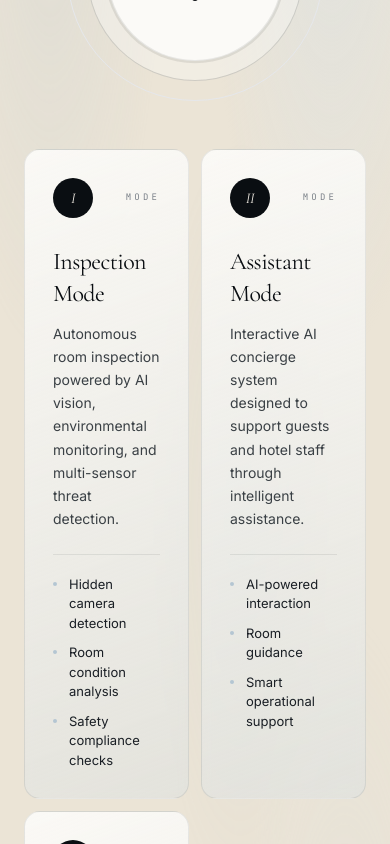
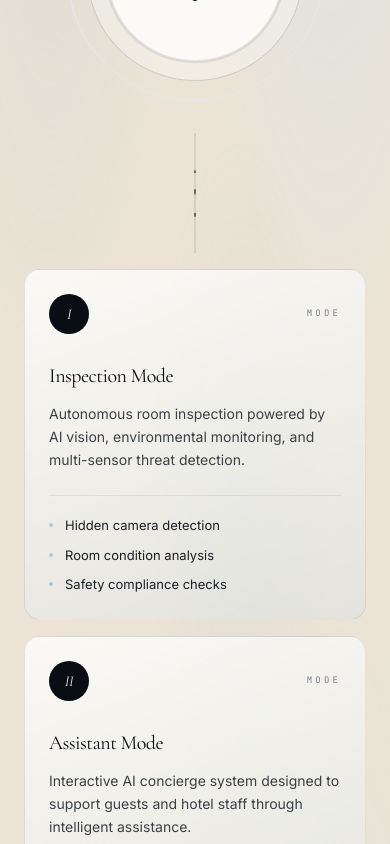
Before and after one commit to Askenti/turtle-bot, a React (Vite) app: page / in a window 390 px wide. Shown: the part 3700-4544 px from the top of the page. Built offline with nearby package versions, Linux system fonts and the light colour scheme.

Commit message:
feat: enhance ContactSection with video playback control and update EcosystemSection layout for mobile responsiveness

```diff
--- a/src/sections/ContactSection.tsx
+++ b/src/sections/ContactSection.tsx
@@ -1,3 +1,4 @@
+import { useEffect, useRef } from 'react';
 import { useScrollReveal } from '../lib/useScrollReveal';
 import { navigateToFloor } from '../data/floors';
 
@@ -102,6 +103,15 @@ function MemberCard({ member, index }: { member: Member; index: number }) {
 export default function ContactSection() {
   const [ref, revealed] = useScrollReveal<HTMLElement>();
 
+  // React doesn't reliably set the muted DOM property via JSX props —
+  // force it off imperatively so the browser plays audio.
+  const videoRef = useRef<HTMLVideoElement>(null);
+  useEffect(() => {
+    if (videoRef.current) {
+      videoRef.current.muted = false;
+    }
+  }, []);
+
   return (
     <section
       ref={ref}
@@ -179,6 +189,7 @@ export default function ContactSection() {
           </div>
 
           <video
+            ref={videoRef}
             src="/videos/demo.mp4"
             controls
             playsInline
--- a/src/sections/DetectionSection.tsx
+++ b/src/sections/DetectionSection.tsx
@@ -204,16 +204,9 @@ export default function DetectionSection() {
             fill="none"
             aria-hidden="true"
           >
-            {/* Faint static base tracks */}
             <path d="M500 10 Q 500 60 180 95" stroke="rgba(10,14,18,0.18)" strokeWidth="1" />
             <path d="M500 10 L 500 95"        stroke="rgba(10,14,18,0.18)" strokeWidth="1" />
             <path d="M500 10 Q 500 60 820 95" stroke="rgba(10,14,18,0.18)" strokeWidth="1" />
-            {/*
-              GPU-composited signal dots via CSS Motion Path.
-              offset-path travels the same curves; the browser handles position
-              internally as a transform — zero repaints, fully smooth.
-              Dots travel branch→node (100%→0%) = signal converging inward.
-            */}
             <circle r="3" fill="rgba(10,14,18,0.88)" className="signal-dot"
               style={{ offsetPath: "path('M500 10 Q 500 60 180 95')" } as React.CSSProperties} />
             <circle r="3" fill="rgba(10,14,18,0.88)" className="signal-dot"
@@ -222,8 +215,20 @@ export default function DetectionSection() {
               style={{ offsetPath: "path('M500 10 Q 500 60 820 95')", animationDelay: '-1.6s' } as React.CSSProperties} />
           </svg>
 
+          {/* Mobile vertical connector with animated signal dots */}
+          <div className="flex flex-col items-center md:hidden -mt-4 mb-4">
+            {[0, 1, 2].map((i) => (
+              <svg key={i} width="2" height="44" viewBox="0 0 2 44" fill="none" aria-hidden="true">
+                <line x1="1" y1="0" x2="1" y2="44"
+                      stroke="rgba(10,14,18,0.18)" strokeWidth="1" />
+                <circle r="3" cx="1" fill="rgba(10,14,18,0.88)" className="signal-dot"
+                        style={{ offsetPath: "path('M1 0 L1 44')", animationDelay: `${-i * 0.8}s` } as React.CSSProperties} />
+              </svg>
+            ))}
+          </div>
+
           {/* 3 branch cards */}
-          <div className="relative grid grid-cols-2 md:grid-cols-3 gap-3 md:gap-5 md:gap-6 w-full max-w-[1100px] mx-auto">
+          <div className="relative grid grid-cols-1 md:grid-cols-3 gap-4 md:gap-5 w-full max-w-[1100px] mx-auto">
             {BRANCHES.map((b, i) => (
               <article
                 key={b.title}
--- a/src/sections/EcosystemSection.tsx
+++ b/src/sections/EcosystemSection.tsx
@@ -113,7 +113,7 @@ export default function EcosystemSection() {
             </div>
           </div>
 
-          {/* ── Connection lines reaching down into the cards (desktop only) ── */}
+          {/* ── Desktop fan-out connection lines ── */}
           <svg
             className="absolute top-[210px] md:top-[280px] left-1/2 -translate-x-1/2 z-0 hidden md:block pointer-events-none"
             width="980"
@@ -122,12 +122,9 @@ export default function EcosystemSection() {
             fill="none"
             aria-hidden="true"
           >
-            {/* Faint static base — each line exits the Core at a distinct point
-                so they fan out cleanly without overlapping at the source */}
             <path d="M430 8 C 360 60, 240 120, 165 196" stroke="rgba(10,14,18,0.16)" strokeWidth="1" />
             <path d="M490 8 L 490 196"                  stroke="rgba(10,14,18,0.16)" strokeWidth="1" />
             <path d="M550 8 C 620 60, 740 120, 815 196" stroke="rgba(10,14,18,0.16)" strokeWidth="1" />
-            {/* Gentle looping glow on top — calm pulse, staggered per line */}
             <path className="spectra-glow" d="M430 8 C 360 60, 240 120, 165 196"
                   stroke="rgba(10,14,18,0.5)" strokeWidth="1.2" strokeLinecap="round" />
             <path className="spectra-glow" d="M490 8 L 490 196"
@@ -136,23 +133,34 @@ export default function EcosystemSection() {
             <path className="spectra-glow" d="M550 8 C 620 60, 740 120, 815 196"
                   stroke="rgba(10,14,18,0.5)" strokeWidth="1.2" strokeLinecap="round"
                   style={{ animationDelay: '-2s' }} />
-            {/* Exit nodes on the Core edge */}
             <circle cx="430" cy="8" r="2.5" fill="rgba(10,14,18,0.4)" />
             <circle cx="490" cy="8" r="2.5" fill="rgba(10,14,18,0.4)" />
             <circle cx="550" cy="8" r="2.5" fill="rgba(10,14,18,0.4)" />
-            {/* Connection nodes where lines meet each card */}
             <circle cx="165" cy="196" r="3.5" fill="rgba(10,14,18,0.55)" />
             <circle cx="490" cy="196" r="3.5" fill="rgba(10,14,18,0.55)" />
             <circle cx="815" cy="196" r="3.5" fill="rgba(10,14,18,0.55)" />
           </svg>
 
+          {/* ── Mobile vertical connector (replaces fan-out on small screens) ── */}
+          <div className="flex flex-col items-center md:hidden -mt-4 mb-4 gap-0">
+            {[0, 1, 2].map((i) => (
+              <svg key={i} width="2" height="40" viewBox="0 0 2 40" fill="none" aria-hidden="true">
+                <line x1="1" y1="0" x2="1" y2="40"
+                      stroke="rgba(10,14,18,0.18)" strokeWidth="1" />
+                <circle r="2.5" cx="1" fill="rgba(10,14,18,0.55)"
+                        className="signal-dot"
+                        style={{ offsetPath: "path('M1 0 L1 40')", animationDelay: `${-i * 0.9}s` } as React.CSSProperties} />
+              </svg>
+            ))}
+          </div>
+
           {/* ── Three mode cards ── */}
-          <div className="relative grid grid-cols-2 md:grid-cols-3 gap-3 md:gap-5 md:gap-6 w-full max-w-[1100px]">
+          <div className="relative grid grid-cols-1 md:grid-cols-3 gap-4 md:gap-5 w-full max-w-[1100px]">
             {MODES.map((m, i) => (
               <article
                 key={m.title}
                 className={`s-up s-d${i + 4}
-                            group relative bg-spectra-pearl rounded-2xl p-7 md:p-8
+                            group relative bg-spectra-pearl rounded-2xl p-6 md:p-8
                             border border-spectra-hairline backdrop-blur-sm
                             transition-all duration-500 ease-smooth
                             hover:-translate-y-1
@@ -175,7 +183,7 @@ export default function EcosystemSection() {
                 </div>
 
                 {/* Title */}
-                <h3 className="font-editorial text-2xl text-spectra-ink mb-3 tracking-tight">
+                <h3 className="font-editorial text-xl md:text-2xl text-spectra-ink mb-3 tracking-tight">
                   {m.title}
                 </h3>
 
```
